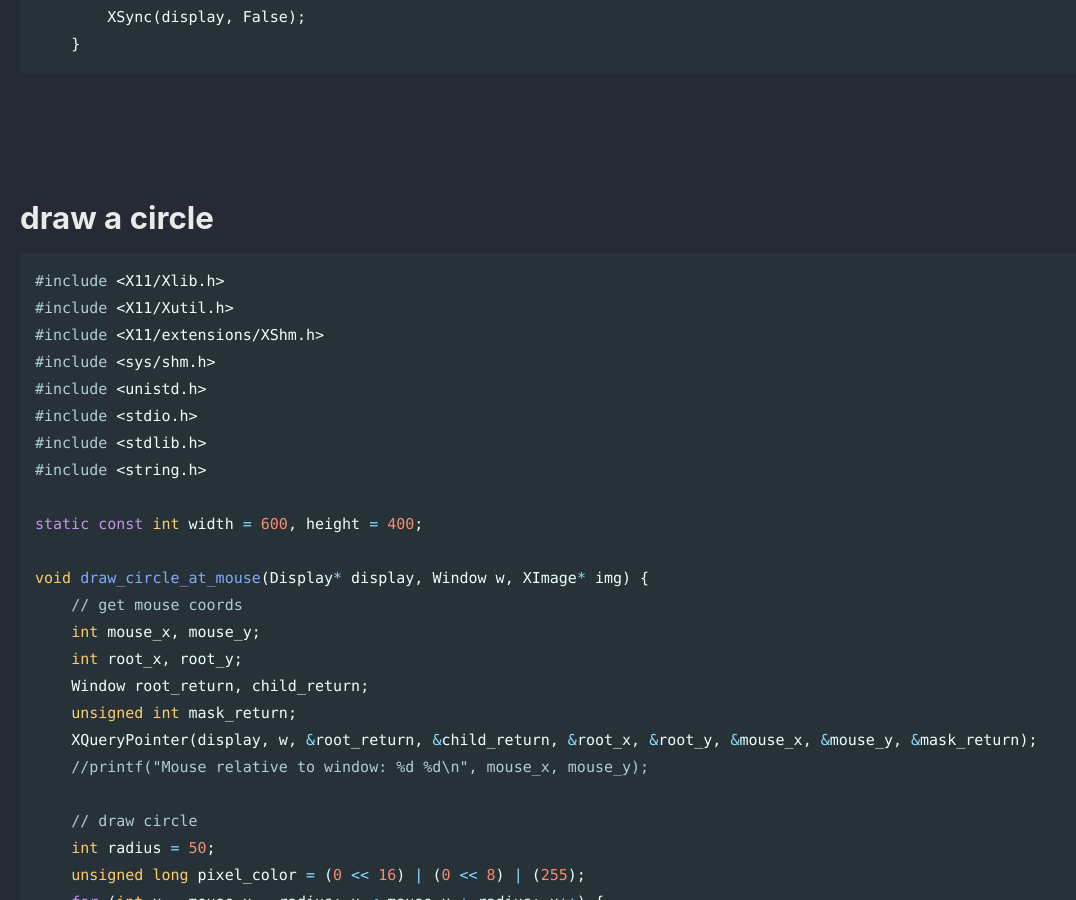
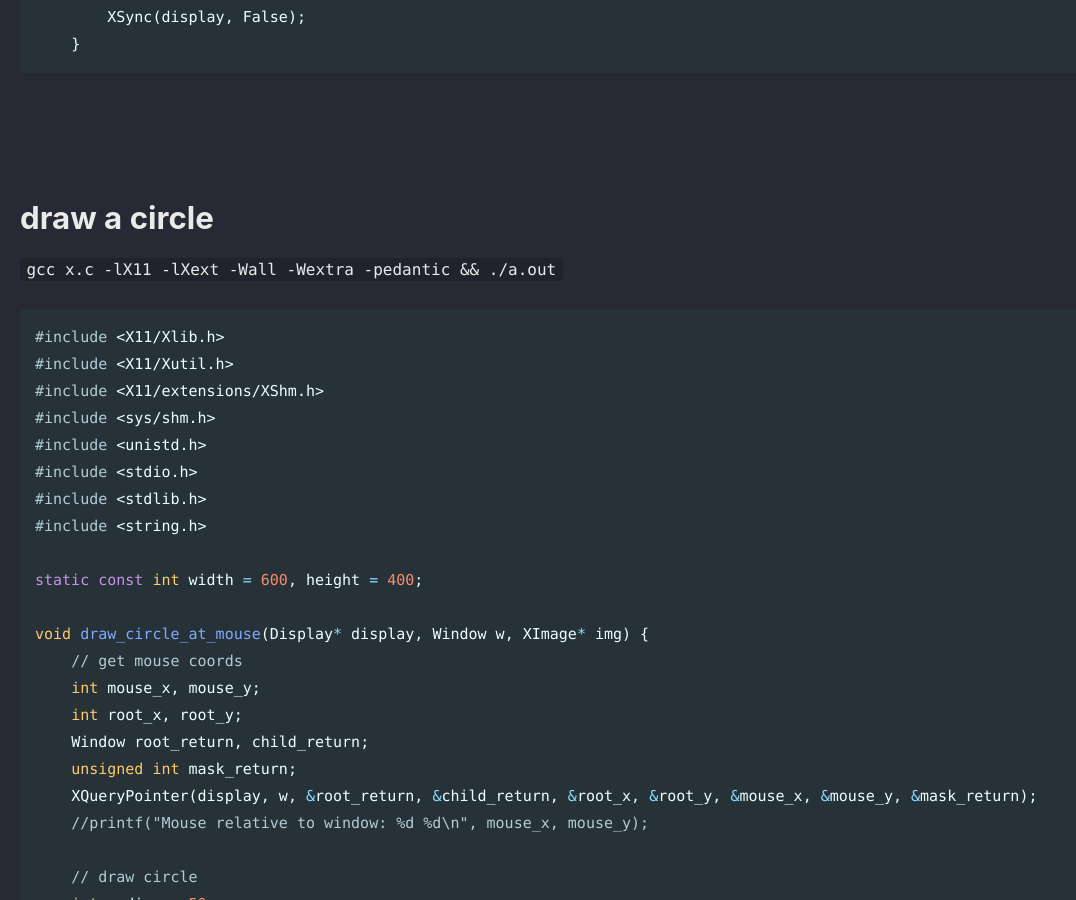
Before and after one commit to Connor-McCartney/Connor-McCartney.github.io, a Jekyll site: the page built from _pages/misc/fluid_simulation.md, in a window 1280 px wide and 900 px high, scrolled down 2522 px. Shown: the whole window, without its empty margins (0-1076 px from the left). Built offline with Jekyll 4.4.1, drawn with Linux system fonts in a browser that asks for light colours; cached includes are drawn as plain includes; our own code applies the rules of GitHub Pages for plain Markdown files.

Commit message:
Update fluid_simulation.md

````diff
--- a/_pages/misc/fluid_simulation.md
+++ b/_pages/misc/fluid_simulation.md
@@ -109,6 +109,8 @@ Another unrelated effect just for fun, vertical lines:
 
 # draw a circle
 
+`gcc x.c -lX11 -lXext -Wall -Wextra -pedantic && ./a.out`
+
 ```c
 #include <X11/Xlib.h>
 #include <X11/Xutil.h>
````
